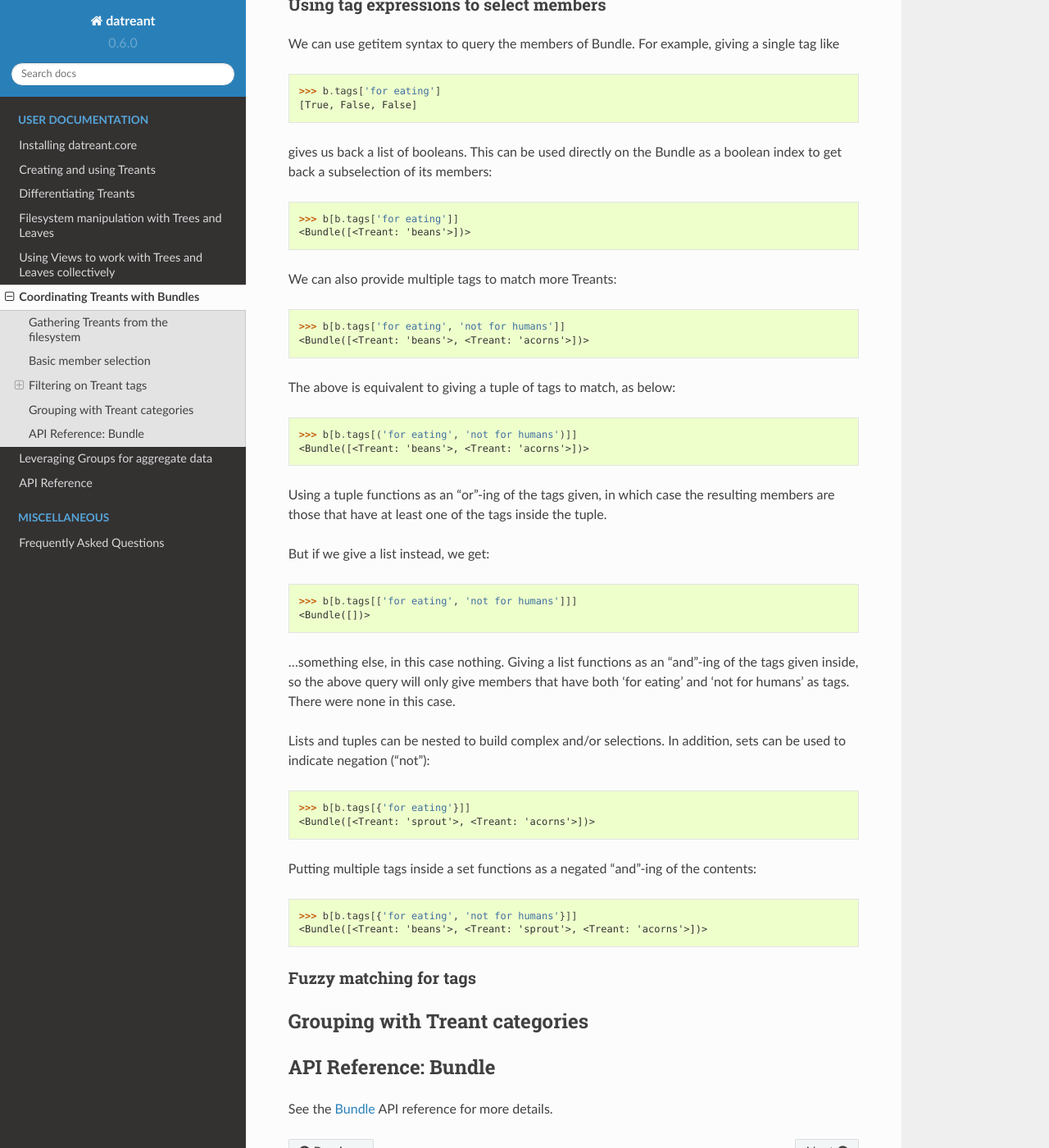
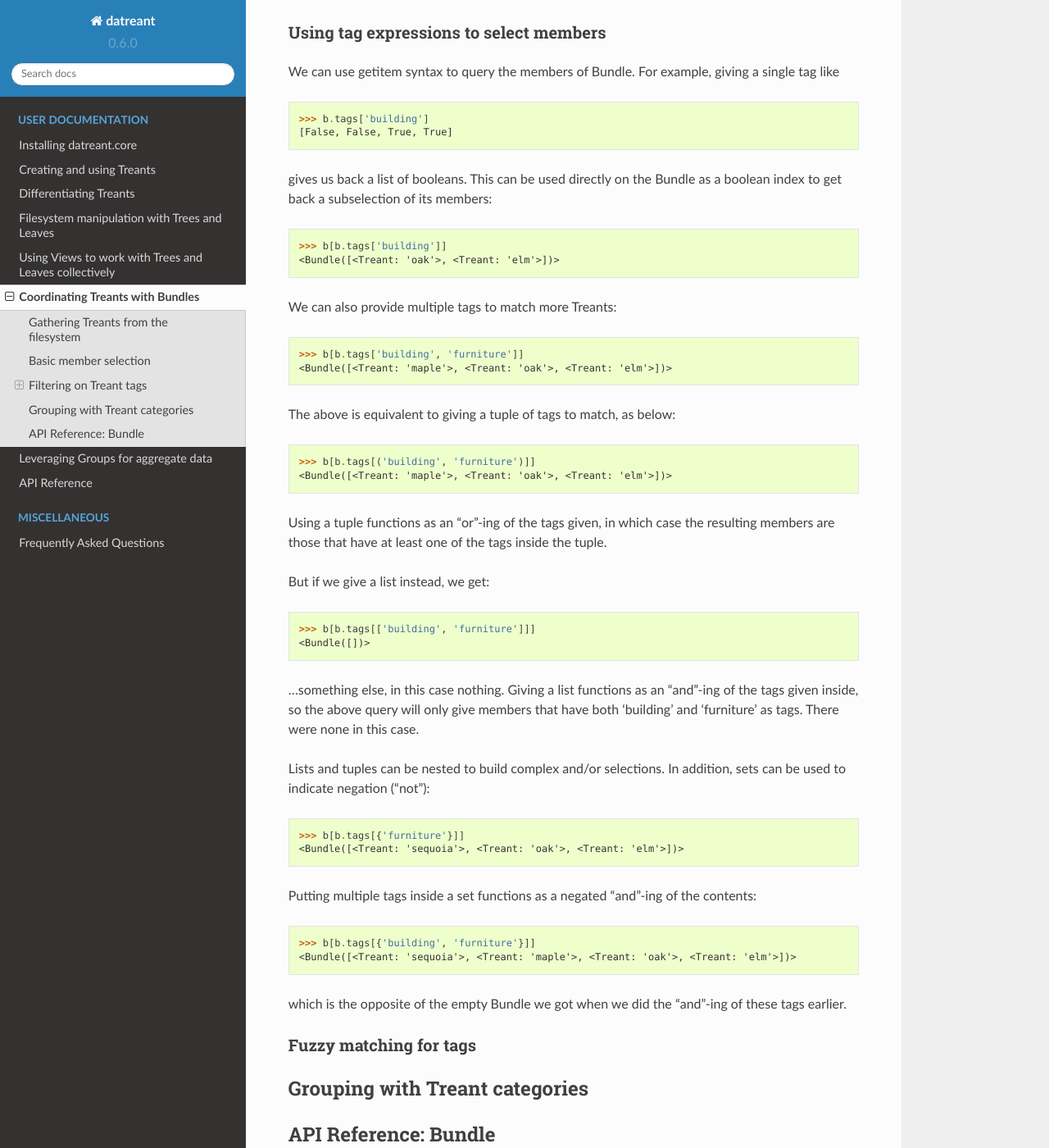
Before and after one commit to datreant/datreant, a Sphinx documentation site: the page built from docs/bundles.rst, in a window 1280 px wide and 1400 px high, scrolled down 2663 px. Shown: the whole window at 82% size. Built offline with Sphinx 7.4.7 and the Read the Docs theme 2.0.0, drawn with Linux system fonts in a browser that asks for light colours; some of the changed text lies outside the part shown.

Commit message:
Re-did tag docs to use names consistent with AggCats tests.
I liked the use of actual tree names @sseyler used for the AggCats
tests, and using them directly will make writing the AggCats docs easier
since the tests already demonstrate what we expect to happen. Made the
AggTags docs use the same ones.

```diff
--- a/docs/bundles.rst
+++ b/docs/bundles.rst
@@ -9,20 +9,20 @@ variety of ways, but often with a collection of Treants. If our working director
 has a few Treants in it::
 
     > ls
-    acorns/   beans/   sprout/
+    elm/  maple/  oak/  sequoia/
 
 We can make a Bundle with ::
 
     >>> import datreant.core as dtr
-    >>> b = dtr.Bundle('sprout', 'beans', 'acorns')
+    >>> b = dtr.Bundle('elm', 'maple', 'oak', 'sequoia')
     >>> b
-    <Bundle([<Treant: 'sprout'>, <Treant: 'beans'>, <Treant: 'acorns'>])>
+    <Bundle([<Treant: 'elm'>, <Treant: 'maple'>, <Treant: 'oak'>, <Treant: 'sequoia'>])>
 
 Bundles can also be initialized from existing Treant instances, in addition to
 their paths in the filesystem, so ::
 
-    >>> t = dtr.Treant('sprout')
-    >>> b = dtr.Bundle(t, 'beans', 'acorns')
+    >>> t = dtr.Treant('elm')
+    >>> b = dtr.Bundle(t, 'maple', 'oak', 'sequoia')
 
 would work equally well.
 
@@ -35,13 +35,13 @@ can do this work for us::
 
     >>> b = dtr.discover('.')
     >>> b
-    <Bundle([<Treant: 'beans'>, <Treant: 'sprout'>, <Treant: 'acorns'>])>
+    <Bundle([<Treant: 'sequoia'>, <Treant: 'maple'>, <Treant: 'oak'>, <Treant: 'elm'>])>
 
 For this simple example all our Treants were in this directory, so it's not
-quite as useful. But for a directory structure that is deep and convoluted perhaps
-from a project spanning years, ``discover`` lets you get a Bundle of all Treants
-in the tree with little effort. You can then filter on tags and categories to
-get Bundles of the Treants you actually want to work with.
+quite as useful. But for a directory structure that is deep and convoluted
+perhaps from a project spanning years, ``discover`` lets you get a Bundle of
+all Treants in the tree with little effort. You can then filter on tags and
+categories to get Bundles of the Treants you actually want to work with.
 
 See the :func:`datreant.core.discover` API reference for more details.
 
@@ -52,27 +52,27 @@ This includes indexing with integers::
 
     >>> b = dtr.discover()
     >>> b[1]
-    <Treant: 'sprout'>
+    <Treant: 'maple'>
 
 slicing::
 
     >>> b[1:]
-    <Bundle([<Treant: 'sprout'>, <Treant: 'acorns'>])>
+    <Bundle([<Treant: 'maple'>, <Treant: 'oak'>, <Treant: 'elm'>])>
 
 fancy indexing::
 
     >>> b[[1, 2, 0]]
-    <Bundle([<Treant: 'sprout'>, <Treant: 'acorns'>, <Treant: 'beans'>])>
+    <Bundle([<Treant: 'maple'>, <Treant: 'oak'>, <Treant: 'sequoia'>])>
 
 boolean indexing::
 
-    >>> b[[False, False, True]]
-    <Bundle([<Treant: 'acorns'>])>
+    >>> b[[False, False, True, False]]
+    <Bundle([<Treant: 'oak'>])>
 
 and indexing by Treant name::
 
-    >>> b['sprout']
-    <Bundle([<Treant: 'sprout'>])>
+    >>> b['oak']
+    <Bundle([<Treant: 'oak'>])>
 
 Note that since Treant names need not be unique, indexing by name always yields
 a Bundle.
@@ -96,13 +96,15 @@ But our Treants probably have more than just this one tag. We can get at the
 tags represented by at least one Treant in the Bundle with ::
 
     >>> b.tags.any
-    {'for eating',
-     'for squirrels',
-     'fruitless',
-     'not for humans',
+    {'building',
+     'firewood',
+     'for building',
+     'furniture',
+     'huge',
+     'paper',
      'plant',
-     'plentiful',
-     'tiny'}
+     'shady',
+     'syrup'}
 
 Since tags function as a set, we get back a set. Likewise we have ::
 
@@ -114,28 +116,27 @@ which we've already seen.
 
 Using tag expressions to select members
 ---------------------------------------
-
 We can use getitem syntax to query the members of Bundle. For example, giving a
 single tag like ::
 
-    >>> b.tags['for eating']
-    [True, False, False]
+    >>> b.tags['building']
+    [False, False, True, True]
 
 gives us back a list of booleans. This can be used directly on the Bundle as
 a boolean index to get back a subselection of its members::
 
-    >>> b[b.tags['for eating']]
-    <Bundle([<Treant: 'beans'>])>
+    >>> b[b.tags['building']]
+    <Bundle([<Treant: 'oak'>, <Treant: 'elm'>])>
 
 We can also provide multiple tags to match more Treants::
 
-    >>> b[b.tags['for eating', 'not for humans']]
-    <Bundle([<Treant: 'beans'>, <Treant: 'acorns'>])>
+    >>> b[b.tags['building', 'furniture']]
+    <Bundle([<Treant: 'maple'>, <Treant: 'oak'>, <Treant: 'elm'>])>
 
 The above is equivalent to giving a tuple of tags to match, as below::
 
-    >>> b[b.tags[('for eating', 'not for humans')]]
-    <Bundle([<Treant: 'beans'>, <Treant: 'acorns'>])>
+    >>> b[b.tags[('building', 'furniture')]]
+    <Bundle([<Treant: 'maple'>, <Treant: 'oak'>, <Treant: 'elm'>])>
 
 Using a tuple functions as an "or"-ing of the tags given, in which case
 the resulting members are those that have at least one of the tags inside
@@ -143,26 +144,28 @@ the tuple.
 
 But if we give a list instead, we get::
 
-    >>> b[b.tags[['for eating', 'not for humans']]]
+    >>> b[b.tags[['building', 'furniture']]]
     <Bundle([])>
 
 ...something else, in this case nothing. Giving a list functions as an
 "and"-ing of the tags given inside, so the above query will only give members
-that have both 'for eating' and 'not for humans' as tags. There were none in
-this case.
+that have both 'building' and 'furniture' as tags. There were none in this
+case.
 
 Lists and tuples can be nested to build complex and/or selections. In addition,
 sets can be used to indicate negation ("not")::
 
-    >>> b[b.tags[{'for eating'}]]
-    <Bundle([<Treant: 'sprout'>, <Treant: 'acorns'>])>
+    >>> b[b.tags[{'furniture'}]]
+    <Bundle([<Treant: 'sequoia'>, <Treant: 'oak'>, <Treant: 'elm'>])>
 
 Putting multiple tags inside a set functions as a negated "and"-ing of the
 contents::
 
-    >>> b[b.tags[{'for eating', 'not for humans'}]]
-    <Bundle([<Treant: 'beans'>, <Treant: 'sprout'>, <Treant: 'acorns'>])>
+    >>> b[b.tags[{'building', 'furniture'}]]
+    <Bundle([<Treant: 'sequoia'>, <Treant: 'maple'>, <Treant: 'oak'>, <Treant: 'elm'>])>
 
+which is the opposite of the empty Bundle we got when we did the "and"-ing of
+these tags earlier.
 
 Fuzzy matching for tags
 -----------------------
```
